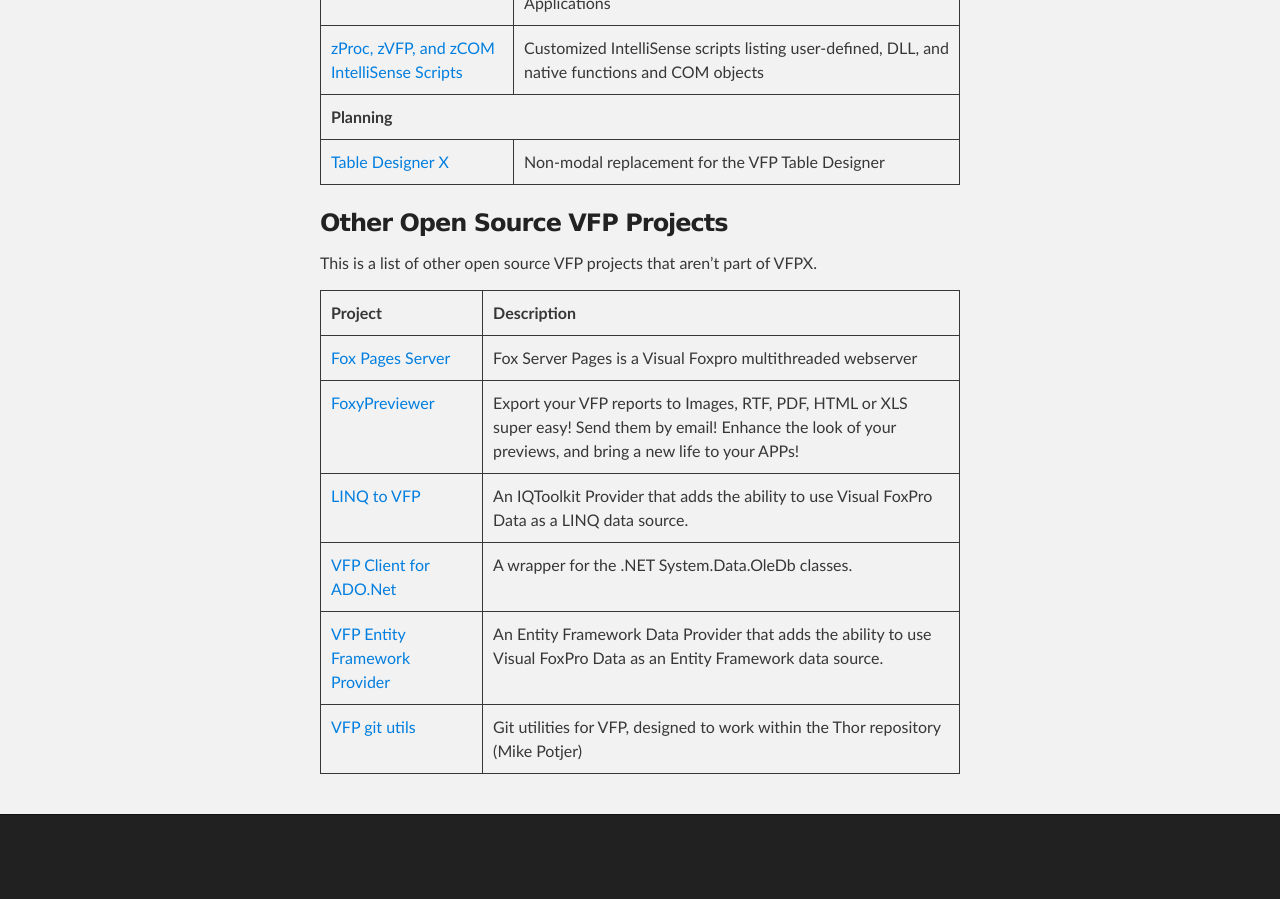
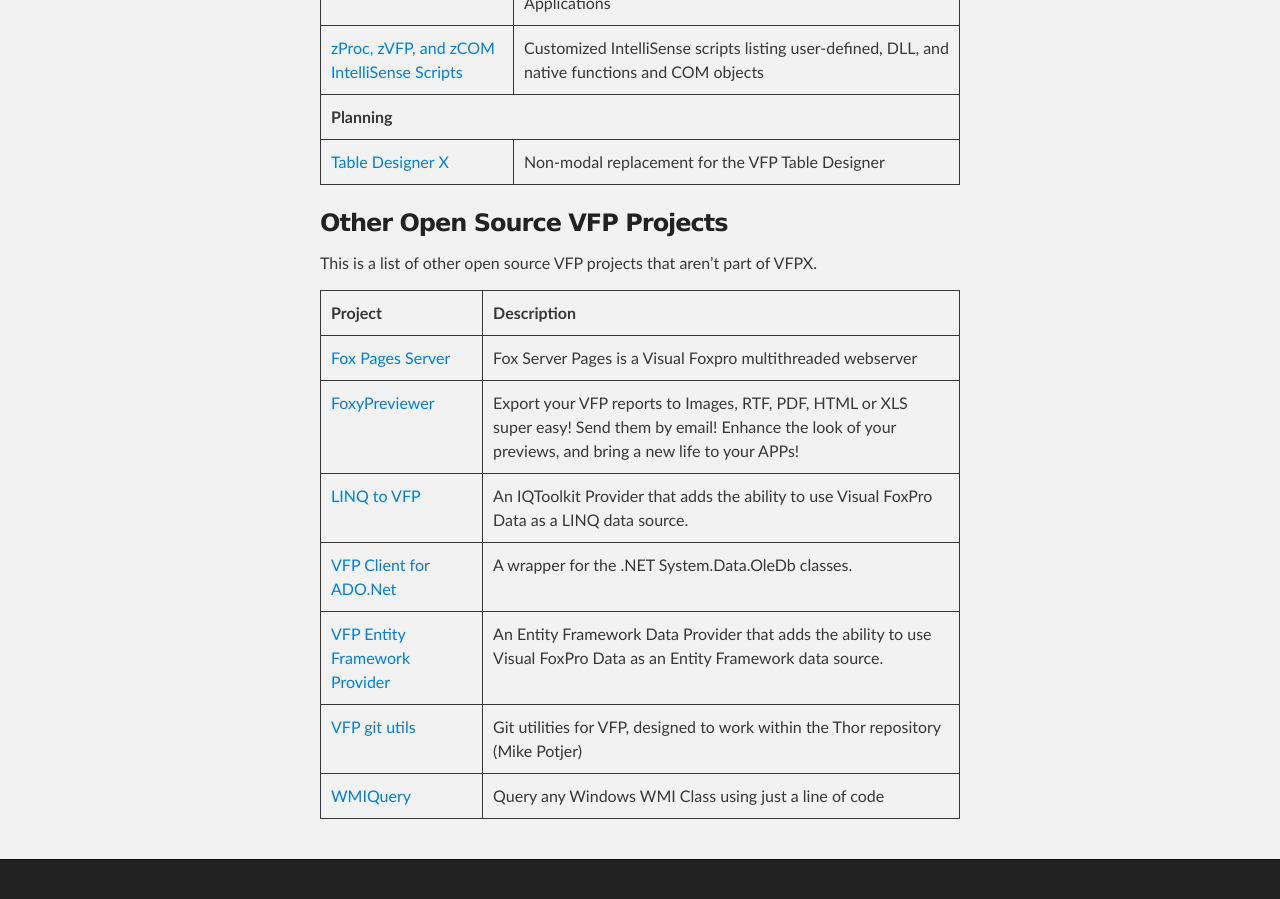
Before and after one commit to VFPX/VFPX.github.io, a Jekyll site: the page built from projects.md, in a window 1280 px wide and 900 px high, scrolled down 6465 px. Built offline with Jekyll 4.4.1, drawn with Linux system fonts in a browser that asks for light colours; our own code applies the rules of GitHub Pages for plain Markdown files; before the commit the page ends 7320 px from its top, so only the background shows below that.

Commit message:
Added WMIQuery

```diff
--- a/_data/nonvfpx.json
+++ b/_data/nonvfpx.json
@@ -29,4 +29,9 @@
    "url": "https://github.com/mikepotjer/vfp-git-utils",
    "description": "Git utilities for VFP, designed to work within the Thor repository (Mike Potjer)"
  },
- ]
+  {
+   "project": "WMIQuery",
+   "url": "https://github.com/nftools/wmiquery",
+   "description": "Query any Windows WMI Class using just a line of code"
+ }
+]
```
